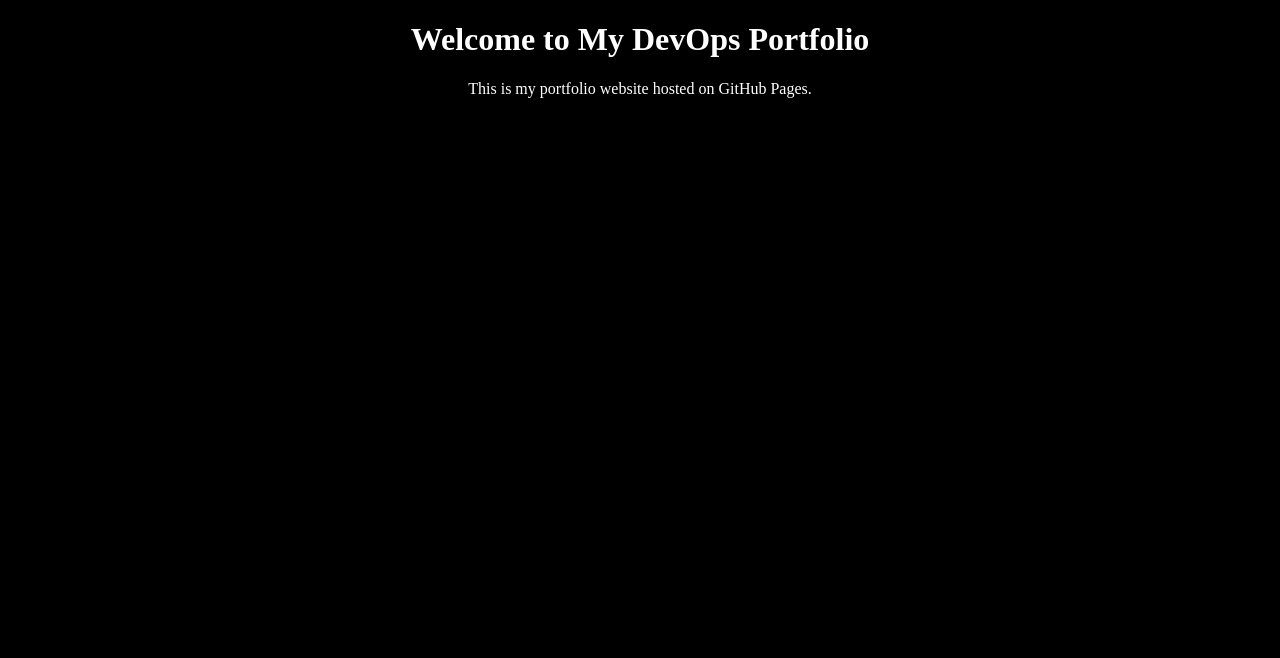
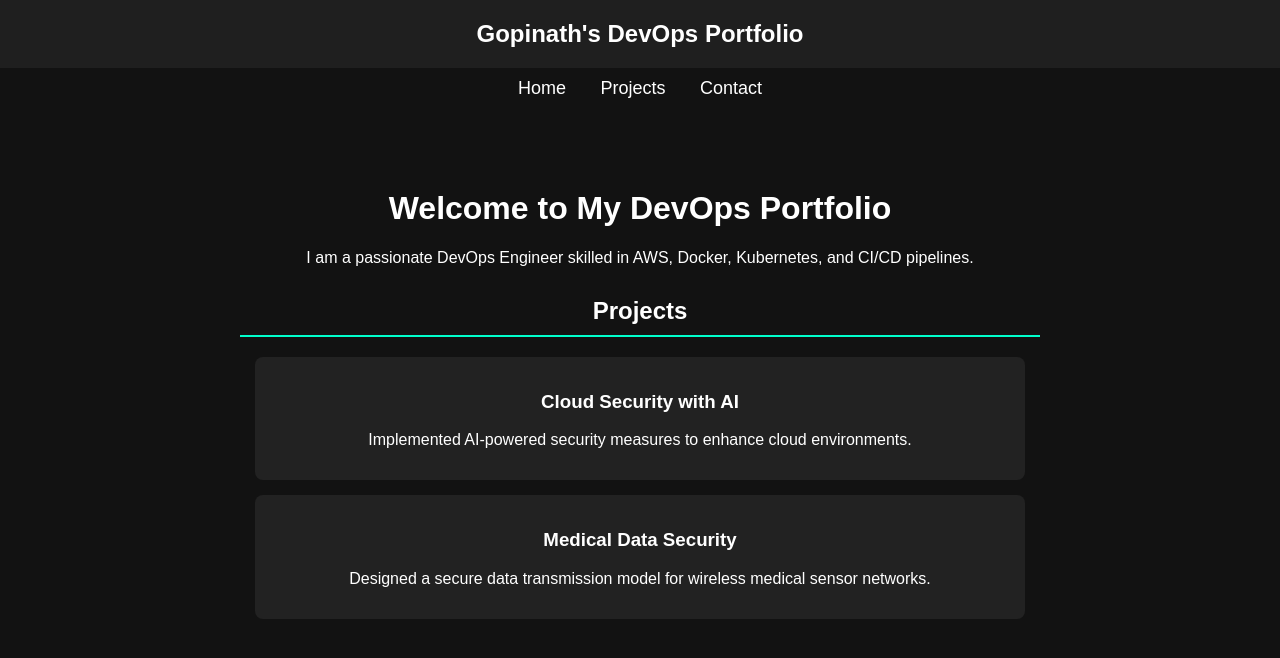
Before and after one commit to Gopi4891/AWS-serverless-web-application, a plain HTML site: page index.html in a window 1280 px wide. Drawn offline with Linux system fonts and the light colour scheme.

Commit message:
Update index.html

```diff
--- a/index.html
+++ b/index.html
@@ -3,10 +3,82 @@
 <head>
     <meta charset="UTF-8">
     <meta name="viewport" content="width=device-width, initial-scale=1.0">
-    <title>Gopi's DevOps Portfolio</title>
+    <title>Gopinath's DevOps Portfolio</title>
+    <style>
+        body {
+            font-family: Arial, sans-serif;
+            background-color: #121212;
+            color: #ffffff;
+            margin: 0;
+            padding: 0;
+        }
+        header {
+            background-color: #1f1f1f;
+            padding: 20px;
+            text-align: center;
+            font-size: 24px;
+            font-weight: bold;
+        }
+        nav {
+            text-align: center;
+            margin-top: 10px;
+        }
+        nav a {
+            color: #ffffff;
+            text-decoration: none;
+            margin: 0 15px;
+            font-size: 18px;
+        }
+        nav a:hover {
+            color: #00ffcc;
+        }
+        .container {
+            max-width: 800px;
+            margin: 50px auto;
+            padding: 20px;
+            text-align: center;
+        }
+        .projects {
+            margin-top: 30px;
+        }
+        .projects h2 {
+            border-bottom: 2px solid #00ffcc;
+            padding-bottom: 10px;
+        }
+        .project-card {
+            background-color: #222;
+            padding: 15px;
+            margin: 15px;
+            border-radius: 8px;
+        }
+    </style>
 </head>
-<body style="background-color: black; color: white; text-align: center;">
-    <h1>Welcome to My DevOps Portfolio</h1>
-    <p>This is my portfolio website hosted on GitHub Pages.</p>
+<body>
+
+    <header>Gopinath's DevOps Portfolio</header>
+
+    <nav>
+        <a href="#">Home</a>
+        <a href="#">Projects</a>
+        <a href="#">Contact</a>
+    </nav>
+
+    <div class="container">
+        <h1>Welcome to My DevOps Portfolio</h1>
+        <p>I am a passionate DevOps Engineer skilled in AWS, Docker, Kubernetes, and CI/CD pipelines.</p>
+
+        <div class="projects">
+            <h2>Projects</h2>
+            <div class="project-card">
+                <h3>Cloud Security with AI</h3>
+                <p>Implemented AI-powered security measures to enhance cloud environments.</p>
+            </div>
+            <div class="project-card">
+                <h3>Medical Data Security</h3>
+                <p>Designed a secure data transmission model for wireless medical sensor networks.</p>
+            </div>
+        </div>
+    </div>
+
 </body>
 </html>
```
